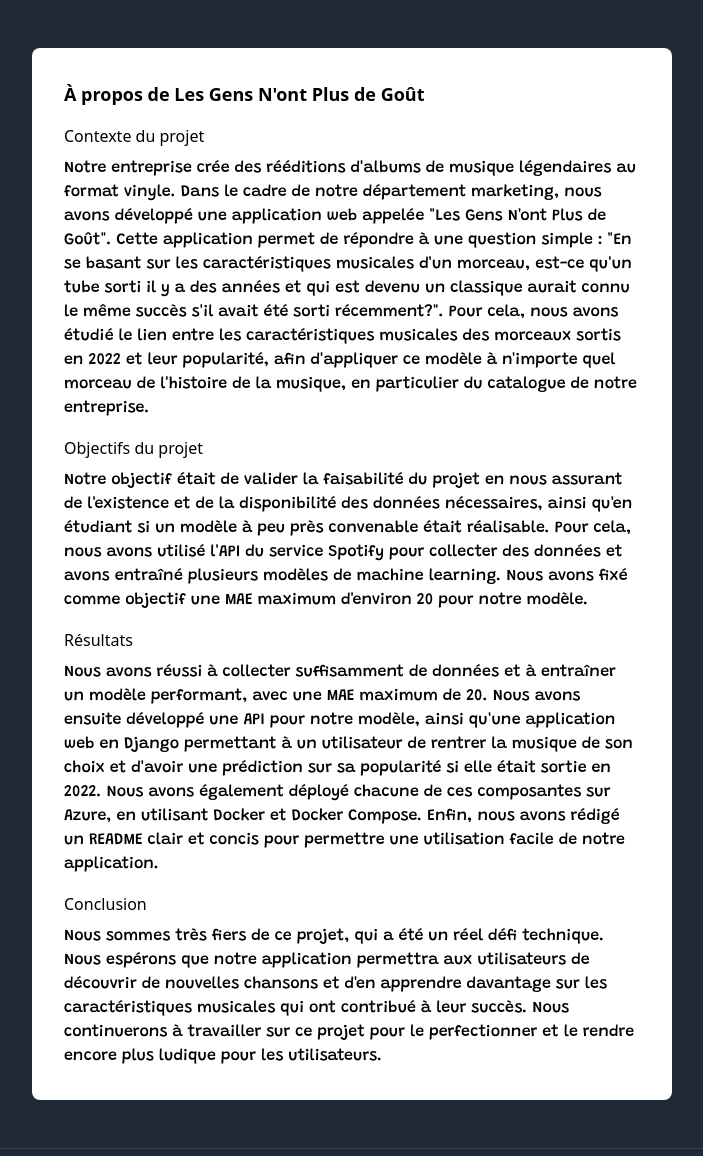
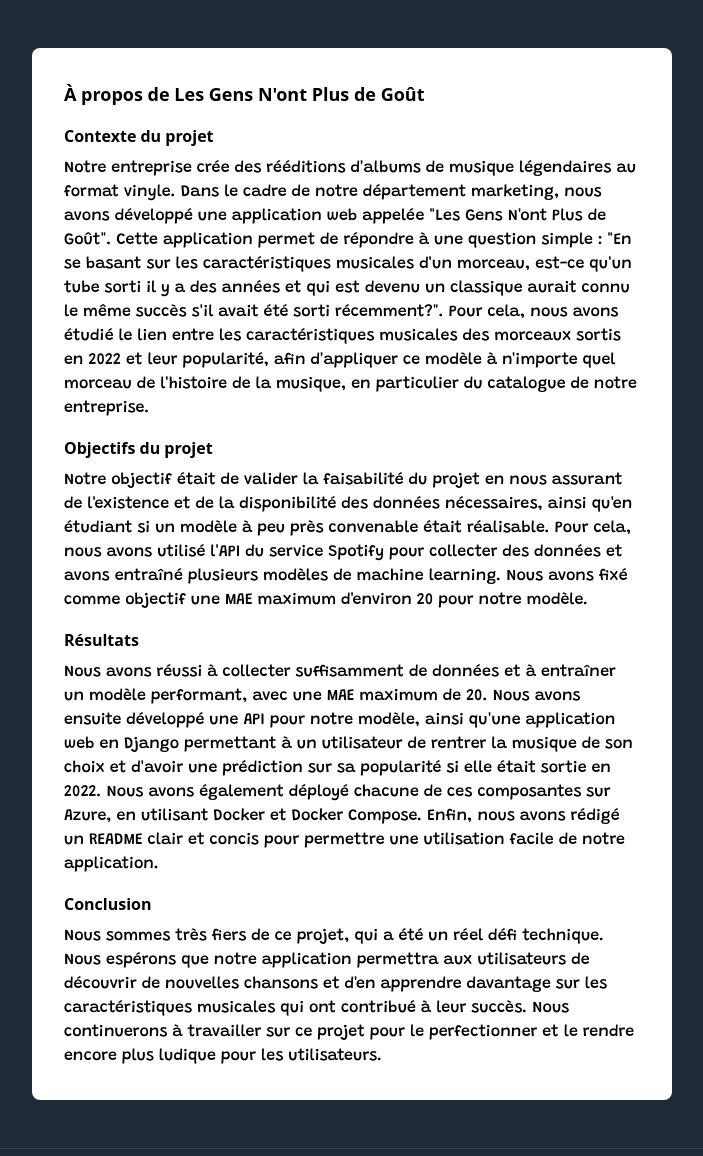
Before and after one commit to StevenDelval/Projet-_r-capitulatif-Machine_Learning, a Django app: page /about/ in a window 1280 px wide. Shown: the part 80-1236 px from the top of the page, without its empty margins (288-991 px from the left). Run offline with Django 4.2, Linux system fonts and the light colour scheme; some libraries are stand-ins or nearby versions.

Commit message:
style: titre en gras

```diff
--- a/recap_django/base/templates/about.html
+++ b/recap_django/base/templates/about.html
@@ -9,17 +9,17 @@
 <h1 class="text-lg font-bold mb-4">À propos de Les Gens N'ont Plus de Goût</h1>
 
 
-<h2 class="mt-4">Contexte du projet</h2>
+<h2 class="mt-4 font-bold">Contexte du projet</h2>
 <p class="mt-2">Notre entreprise crée des rééditions d'albums de musique légendaires au format vinyle. Dans le cadre de notre département marketing, nous avons développé une application web appelée "Les Gens N'ont Plus de Goût". Cette application permet de répondre à une question simple : "En se basant sur les caractéristiques musicales d'un morceau, est-ce qu'un tube sorti il y a des années et qui est devenu un classique aurait connu le même succès s'il avait été sorti récemment?". Pour cela, nous avons étudié le lien entre les caractéristiques musicales des morceaux sortis en 2022 et leur popularité, afin d'appliquer ce modèle à n'importe quel morceau de l'histoire de la musique, en particulier du catalogue de notre entreprise.</p>
 
 
-<h2 class="mt-4">Objectifs du projet</h2>
+<h2 class="mt-4 font-bold">Objectifs du projet</h2>
   <p class="mt-2">Notre objectif était de valider la faisabilité du projet en nous assurant de l'existence et de la disponibilité des données nécessaires, ainsi qu'en étudiant si un modèle à peu près convenable était réalisable. Pour cela, nous avons utilisé l'API du service Spotify pour collecter des données et avons entraîné plusieurs modèles de machine learning. Nous avons fixé comme objectif une MAE maximum d'environ 20 pour notre modèle.</p>
 
-  <h2 class="mt-4">Résultats</h2>
+  <h2 class="mt-4 font-bold">Résultats</h2>
   <p class="mt-2">Nous avons réussi à collecter suffisamment de données et à entraîner un modèle performant, avec une MAE maximum de 20. Nous avons ensuite développé une API pour notre modèle, ainsi qu'une application web en Django permettant à un utilisateur de rentrer la musique de son choix et d'avoir une prédiction sur sa popularité si elle était sortie en 2022. Nous avons également déployé chacune de ces composantes sur Azure, en utilisant Docker et Docker Compose. Enfin, nous avons rédigé un README clair et concis pour permettre une utilisation facile de notre application.</p>
 
-  <h2 class="mt-4">Conclusion</h2>
+  <h2 class="mt-4 font-bold">Conclusion</h2>
   <p class="mt-2">Nous sommes très fiers de ce projet, qui a été un réel défi technique. Nous espérons que notre application permettra aux utilisateurs de découvrir de nouvelles chansons et d'en apprendre davantage sur les caractéristiques musicales qui ont contribué à leur succès. Nous continuerons à travailler sur ce projet pour le perfectionner et le rendre encore plus ludique pour les utilisateurs.</p>
 
   </div>
```
